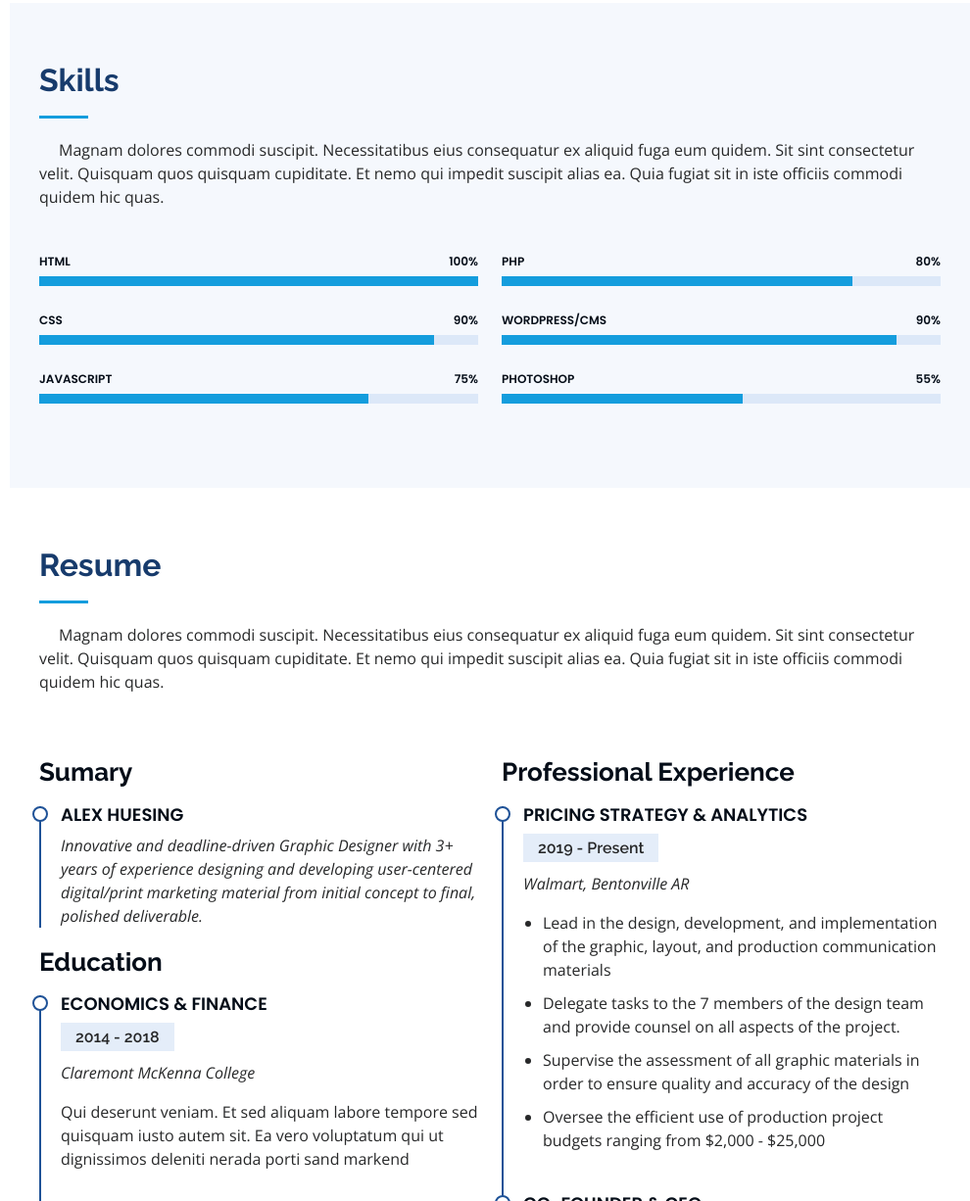
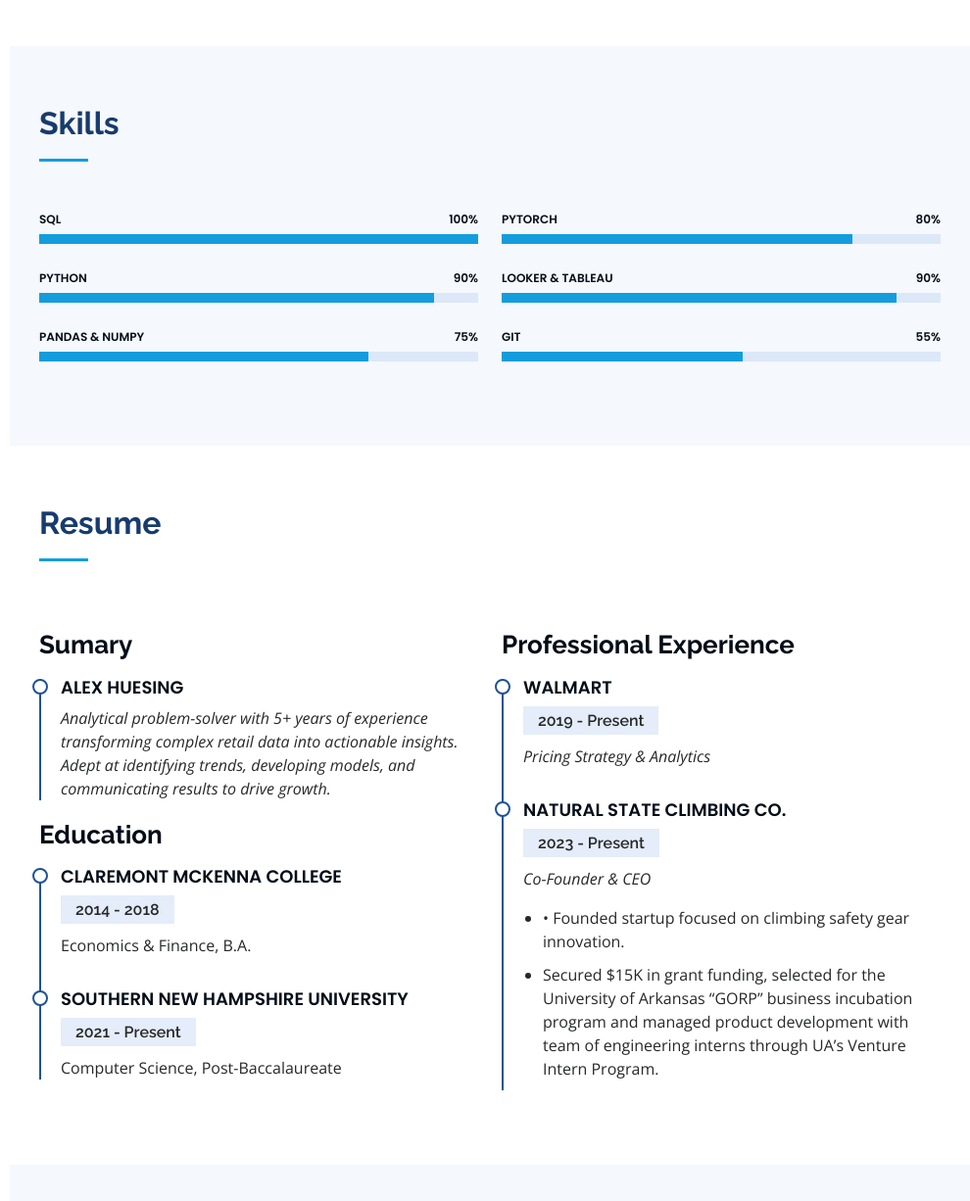
Before and after one commit to alexzhues/hues.ing, a plain HTML site: page docs/index.html in a window 1280 px wide. Shown: the part 1574-2800 px from the top of the page at 98% size, without its empty margins (290-1280 px from the left). Drawn offline with nearby package versions, Linux system fonts and the light colour scheme; a script that the page names is missing.

Commit message:
updated other sections

```diff
--- a/docs/index.html
+++ b/docs/index.html
@@ -97,21 +97,21 @@
             <div class="row">
               <div class="col-lg-6">
                 <ul>
-                  <li><i class="bi bi-chevron-right"></i> <strong>Birthday:</strong> <span>2 Dec 1994</span></li>
+                  <!-- <li><i class="bi bi-chevron-right"></i> <strong>Birthday:</strong> <span>2 Dec 1994</span></li> -->
                   <li><i class="bi bi-chevron-right"></i> <strong>City:</strong> <span>Bentonville, AR</span></li>
                 </ul>
               </div>
               <div class="col-lg-6">
                 <ul>
                   <li><i class="bi bi-chevron-right"></i> <strong>Email:</strong> <span>alexhuesing@gmail.com</span></li>
-                  <li><i class="bi bi-chevron-right"></i> <strong>Freelance:</strong> <span>Available</span></li>
+                  <!-- <li><i class="bi bi-chevron-right"></i> <strong>Freelance:</strong> <span>Available</span></li> -->
                 </ul>
               </div>
             </div>
             <p>
-              Officiis eligendi itaque labore et dolorum mollitia officiis optio vero. Quisquam sunt adipisci omnis et ut. Nulla accusantium dolor incidunt officia tempore. Et eius omnis.
-              Cupiditate ut dicta maxime officiis quidem quia. Sed et consectetur qui quia repellendus itaque neque. Aliquid amet quidem ut quaerat cupiditate. Ab et eum qui repellendus omnis culpa magni laudantium dolores.
+              I have a strong foundation in SQL, Python, and visualization tools, empowering me to extract, analyze, and communicate data-driven narratives effectively.  I'm particularly interested in the application of predictive modeling and machine learning to enhance retail decision-making.
             </p>
+            <p>My retail journey spans buying, pricing, and strategy roles, giving me a deep understanding of industry dynamics. This domain expertise allows me to ask the right questions of the data and bridge the gap between technical insights and real-world business applications.</p>
           </div>
         </div>
 
@@ -174,7 +174,7 @@
 
         <div class="section-title">
           <h2>Skills</h2>
-          <p>Magnam dolores commodi suscipit. Necessitatibus eius consequatur ex aliquid fuga eum quidem. Sit sint consectetur velit. Quisquam quos quisquam cupiditate. Et nemo qui impedit suscipit alias ea. Quia fugiat sit in iste officiis commodi quidem hic quas.</p>
+          <!-- <p>Magnam dolores commodi suscipit. Necessitatibus eius consequatur ex aliquid fuga eum quidem. Sit sint consectetur velit. Quisquam quos quisquam cupiditate. Et nemo qui impedit suscipit alias ea. Quia fugiat sit in iste officiis commodi quidem hic quas.</p> -->
         </div>
 
         <div class="row skills-content">
@@ -182,21 +182,21 @@
           <div class="col-lg-6" data-aos="fade-up">
 
             <div class="progress">
-              <span class="skill">HTML <i class="val">100%</i></span>
+              <span class="skill">SQL <i class="val">100%</i></span>
               <div class="progress-bar-wrap">
                 <div class="progress-bar" role="progressbar" aria-valuenow="100" aria-valuemin="0" aria-valuemax="100"></div>
               </div>
             </div>
 
             <div class="progress">
-              <span class="skill">CSS <i class="val">90%</i></span>
+              <span class="skill">Python <i class="val">90%</i></span>
               <div class="progress-bar-wrap">
                 <div class="progress-bar" role="progressbar" aria-valuenow="90" aria-valuemin="0" aria-valuemax="100"></div>
               </div>
             </div>
 
             <div class="progress">
-              <span class="skill">JavaScript <i class="val">75%</i></span>
+              <span class="skill">Pandas & Numpy <i class="val">75%</i></span>
               <div class="progress-bar-wrap">
                 <div class="progress-bar" role="progressbar" aria-valuenow="75" aria-valuemin="0" aria-valuemax="100"></div>
               </div>
@@ -207,21 +207,21 @@
           <div class="col-lg-6" data-aos="fade-up" data-aos-delay="100">
 
             <div class="progress">
-              <span class="skill">PHP <i class="val">80%</i></span>
+              <span class="skill">PyTorch <i class="val">80%</i></span>
               <div class="progress-bar-wrap">
                 <div class="progress-bar" role="progressbar" aria-valuenow="80" aria-valuemin="0" aria-valuemax="100"></div>
               </div>
             </div>
 
             <div class="progress">
-              <span class="skill">WordPress/CMS <i class="val">90%</i></span>
+              <span class="skill">Looker & Tableau <i class="val">90%</i></span>
               <div class="progress-bar-wrap">
                 <div class="progress-bar" role="progressbar" aria-valuenow="90" aria-valuemin="0" aria-valuemax="100"></div>
               </div>
             </div>
 
             <div class="progress">
-              <span class="skill">Photoshop <i class="val">55%</i></span>
+              <span class="skill">Git <i class="val">55%</i></span>
               <div class="progress-bar-wrap">
                 <div class="progress-bar" role="progressbar" aria-valuenow="55" aria-valuemin="0" aria-valuemax="100"></div>
               </div>
@@ -240,7 +240,7 @@
 
         <div class="section-title">
           <h2>Resume</h2>
-          <p>Magnam dolores commodi suscipit. Necessitatibus eius consequatur ex aliquid fuga eum quidem. Sit sint consectetur velit. Quisquam quos quisquam cupiditate. Et nemo qui impedit suscipit alias ea. Quia fugiat sit in iste officiis commodi quidem hic quas.</p>
+          <!-- <p>Magnam dolores commodi suscipit. Necessitatibus eius consequatur ex aliquid fuga eum quidem. Sit sint consectetur velit. Quisquam quos quisquam cupiditate. Et nemo qui impedit suscipit alias ea. Quia fugiat sit in iste officiis commodi quidem hic quas.</p> -->
         </div>
 
         <div class="row">
@@ -248,7 +248,7 @@
             <h3 class="resume-title">Sumary</h3>
             <div class="resume-item pb-0">
               <h4>Alex Huesing</h4>
-              <p><em>Innovative and deadline-driven Graphic Designer with 3+ years of experience designing and developing user-centered digital/print marketing material from initial concept to final, polished deliverable.</em></p>
+              <p><em>Analytical problem-solver with 5+ years of experience transforming complex retail data into actionable insights. Adept at identifying trends, developing models, and communicating results to drive growth.</em></p>
               <!-- <ul>
                 <li>Portland par 127,Orlando, FL</li>
                 <li>(123) 456-7891</li>
@@ -258,40 +258,38 @@
 
             <h3 class="resume-title">Education</h3>
             <div class="resume-item">
-              <h4>Economics &amp; Finance </h4>
+              <h4>Claremont McKenna College </h4>
               <h5>2014 - 2018</h5>
-              <p><em>Claremont McKenna College</em></p>
-              <p>Qui deserunt veniam. Et sed aliquam labore tempore sed quisquam iusto autem sit. Ea vero voluptatum qui ut dignissimos deleniti nerada porti sand markend</p>
+              <p>Economics &amp; Finance, B.A.</p>
+              <!-- <p>Qui deserunt veniam. Et sed aliquam labore tempore sed quisquam iusto autem sit. Ea vero voluptatum qui ut dignissimos deleniti nerada porti sand markend</p> -->
             </div>
             <div class="resume-item">
-              <h4>Computer Science</h4>
+              <h4>Southern New Hampshire University</h4>
               <h5>2021 - Present</h5>
-              <p><em>Southern New Hampshire University</em></p>
-              <p>Quia nobis sequi est occaecati aut. Repudiandae et iusto quae reiciendis et quis Eius vel ratione eius unde vitae rerum voluptates asperiores voluptatem Earum molestiae consequatur neque etlon sader mart dila</p>
+              <p>Computer Science, Post-Baccalaureate</p>
+              <!-- <p>Quia nobis sequi est occaecati aut. Repudiandae et iusto quae reiciendis et quis Eius vel ratione eius unde vitae rerum voluptates asperiores voluptatem Earum molestiae consequatur neque etlon sader mart dila</p> -->
             </div>
           </div>
           <div class="col-lg-6" data-aos="fade-up" data-aos-delay="100">
             <h3 class="resume-title">Professional Experience</h3>
             <div class="resume-item">
-              <h4>Pricing Strategy &amp; Analytics</h4>
+              <h4>Walmart</h4>
               <h5>2019 - Present</h5>
-              <p><em>Walmart, Bentonville AR </em></p>
+              <p><em>Pricing Strategy &amp; Analytics</em></p>
               <ul>
-                <li>Lead in the design, development, and implementation of the graphic, layout, and production communication materials</li>
+                <!-- <li>Lead in the design, development, and implementation of the graphic, layout, and production communication materials</li>
                 <li>Delegate tasks to the 7 members of the design team and provide counsel on all aspects of the project. </li>
                 <li>Supervise the assessment of all graphic materials in order to ensure quality and accuracy of the design</li>
-                <li>Oversee the efficient use of production project budgets ranging from $2,000 - $25,000</li>
+                <li>Oversee the efficient use of production project budgets ranging from $2,000 - $25,000</li> -->
               </ul>
             </div>
             <div class="resume-item">
-              <h4>Co-Founder &amp; CEO</h4>
+              <h4>Natural State Climbing Co.</h4>
               <h5>2023 - Present</h5>
-              <p><em>Natural State Climbing, Bentonville AR</em></p>
+              <p><em>Co-Founder &amp; CEO</em></p>
               <ul>
-                <li>Developed numerous marketing programs (logos, brochures,infographics, presentations, and advertisements).</li>
-                <li>Managed up to 5 projects or tasks at a given time while under pressure</li>
-                <li>Recommended and consulted with clients on the most appropriate graphic design</li>
-                <li>Created 4+ design presentations and proposals a month for clients and account managers</li>
+                <li>•	Founded startup focused on climbing safety gear innovation. </li>
+                <li>Secured $15K in grant funding, selected for the University of Arkansas “GORP” business incubation program and managed product development with team of engineering interns through UA’s Venture Intern Program.</li>
               </ul>
             </div>
           </div>
```
